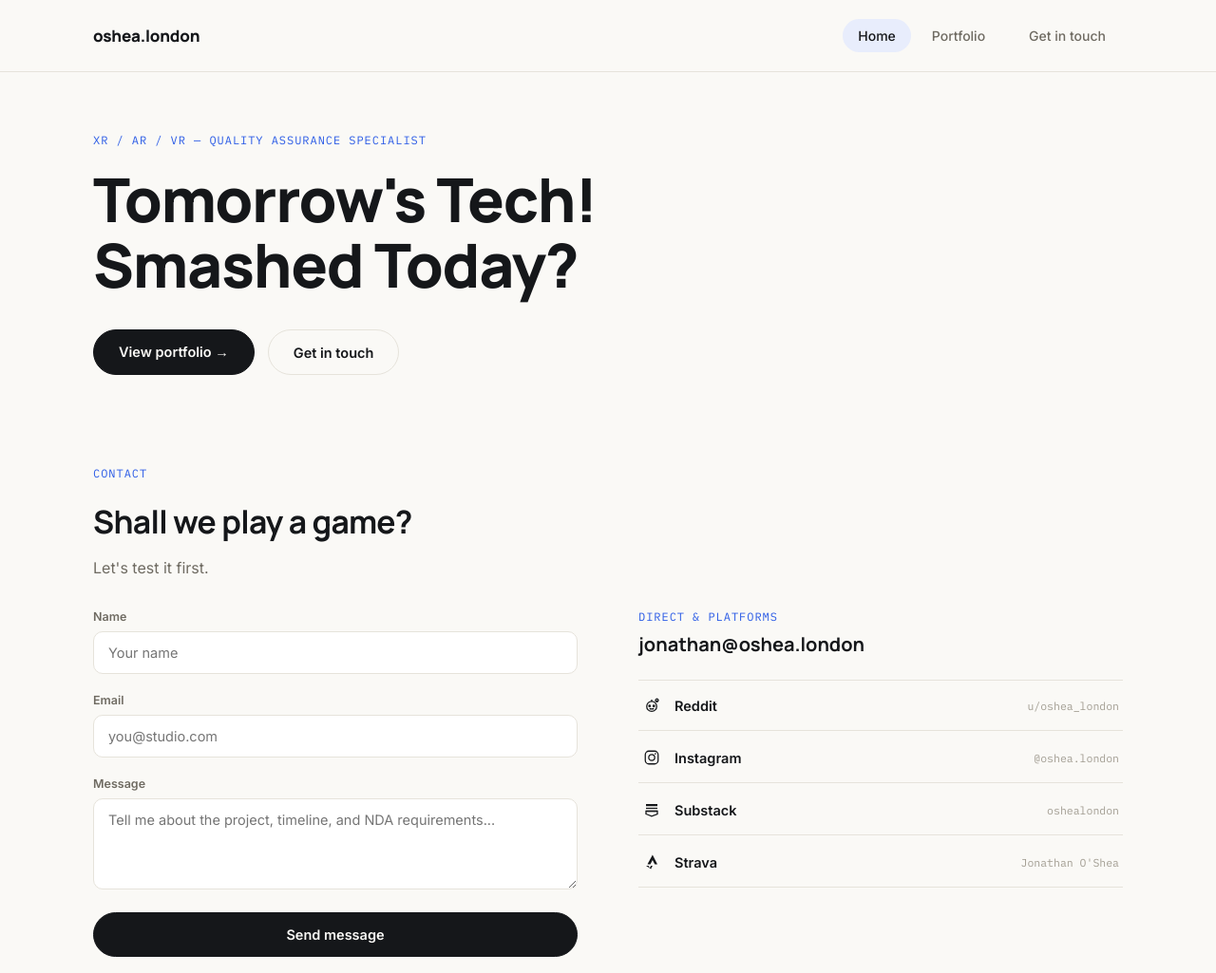
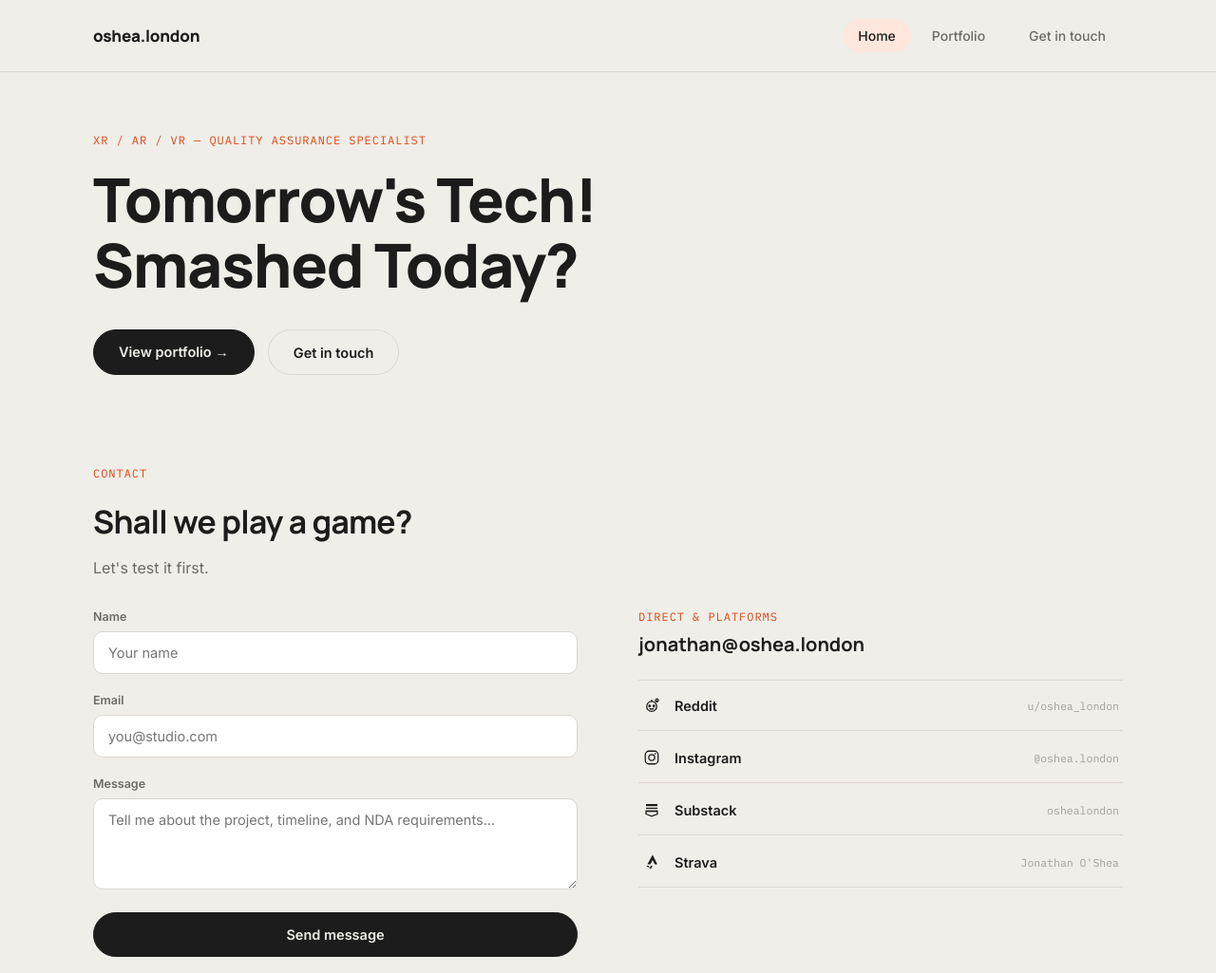
Before and after one commit to jonathandavidoshea/oshea.london.github.io, a plain HTML site: page index.html in a window 1280 px wide. Shown: the top 1025 px of the page at 95% size. Drawn offline with Linux system fonts and the light colour scheme.

Commit message:
Colour scheme: Cloud Dancer off-white with signal orange accent (light and dark); neutral Coming soon badge
Co-Authored-By: Claude Opus 5.5 <noreply@anthropic.com>

```diff
--- a/index.html
+++ b/index.html
@@ -10,15 +10,15 @@
 <link href="https://fonts.googleapis.com/css2?family=Manrope:wght@400;500;600;700;800&family=Inter:wght@400;500;600&family=IBM+Plex+Mono:wght@400;500&display=swap" rel="stylesheet">
 <style>
   :root{
-    --bg:#faf9f6;
+    --bg:#f0eee9;
     --bg2:#ffffff;
     --surface:#ffffff;
-    --line:#e6e3db;
-    --ink:#15171a;
-    --muted:#6f6b62;
-    --muted2:#a29d92;
-    --accent:#2c5ce6;
-    --accent-dim:#e8edfc;
+    --line:#dcd8d0;
+    --ink:#1c1c1c;
+    --muted:#6e6a63;
+    --muted2:#a39e95;
+    --accent:#e2440f;
+    --accent-dim:#ffe7dd;
     --ok:#17803d;
     --ok-dim:#e3f4e8;
     --bad:#c4302b;
@@ -27,15 +27,15 @@
   }
   @media (prefers-color-scheme: dark){
     :root:not([data-theme="light"]){
-      --bg:#121212;
-      --bg2:#181818;
-      --surface:#1b1b1b;
-      --line:#2d2d2b;
-      --ink:#f2f1ec;
-      --muted:#a6a29a;
-      --muted2:#716d64;
-      --accent:#7c9bff;
-      --accent-dim:#1c2338;
+      --bg:#141312;
+      --bg2:#1b1a18;
+      --surface:#1e1d1b;
+      --line:#2e2c29;
+      --ink:#f0eee9;
+      --muted:#a8a39a;
+      --muted2:#75706a;
+      --accent:#ff6a3d;
+      --accent-dim:#3a1e14;
       --ok:#5fd38a;
     --ok-dim:#14281c;
     --bad:#ff7a73;
@@ -43,15 +43,15 @@
     }
   }
   :root[data-theme="dark"]{
-    --bg:#121212;
-    --bg2:#181818;
-    --surface:#1b1b1b;
-    --line:#2d2d2b;
-    --ink:#f2f1ec;
-    --muted:#a6a29a;
-    --muted2:#716d64;
-    --accent:#7c9bff;
-    --accent-dim:#1c2338;
+    --bg:#141312;
+    --bg2:#1b1a18;
+    --surface:#1e1d1b;
+    --line:#2e2c29;
+    --ink:#f0eee9;
+    --muted:#a8a39a;
+    --muted2:#75706a;
+    --accent:#ff6a3d;
+    --accent-dim:#3a1e14;
     --ok:#5fd38a;
     --ok-dim:#14281c;
     --bad:#ff7a73;
@@ -219,7 +219,7 @@
   }
   .card-media .empty-badge{background:var(--bg2);color:var(--muted);border:1px solid var(--line);}
   .card-media .fill-badge.badge-shipped{background:var(--ok-dim);color:var(--ok);border:1px solid var(--ok);}
-  .card-media .fill-badge.badge-soon{background:var(--accent-dim);color:var(--accent);border:1px solid var(--accent);}
+  .card-media .fill-badge.badge-soon{background:var(--bg2);color:var(--ink);border:1px solid var(--ink);}
   .card-media .fill-badge.badge-unreleased{background:var(--bad-dim);color:var(--bad);border:1px solid var(--bad);}
   .card-body{padding:20px 22px 24px;display:flex;flex-direction:column;gap:8px;flex:1;}
   .card-num{font-family:'IBM Plex Mono';font-size:11px;color:var(--muted2);letter-spacing:0.04em;}
@@ -276,7 +276,7 @@
   .sheet-badge{font-size:10.5px;font-weight:700;letter-spacing:.05em;text-transform:uppercase;padding:4px 10px;border-radius:100px;border:1px solid var(--line);color:var(--muted);}
   .sheet-badge.ok{background:var(--ok-dim);color:var(--ok);border-color:var(--ok);}
   .sheet-badge.bad{background:var(--bad-dim);color:var(--bad);border-color:var(--bad);}
-  .sheet-badge.soon{background:var(--accent-dim);color:var(--accent);border-color:var(--accent);}
+  .sheet-badge.soon{background:var(--bg2);color:var(--ink);border-color:var(--ink);}
   .sheet-title{font-family:'Manrope';font-weight:800;font-size:clamp(1.6rem,2.6vw,2.25rem);line-height:1.08;letter-spacing:-.025em;margin:0 0 10px;}
   .sheet-when{font-size:13px;color:var(--muted2);margin-bottom:26px;}
   .sheet-about{font-size:15.5px;line-height:1.7;color:var(--muted);margin:0 0 26px;}
```
